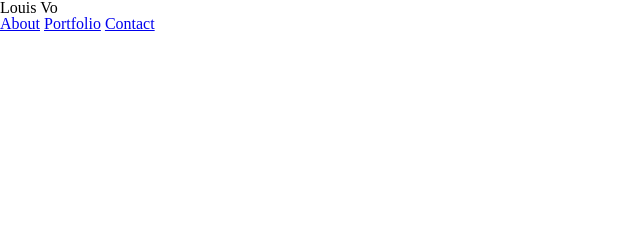
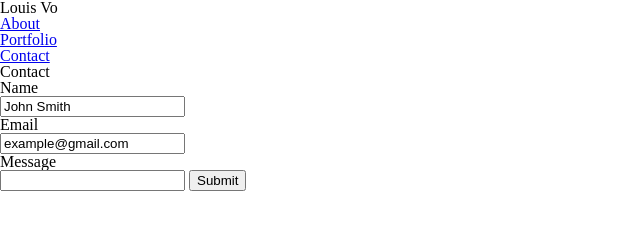
Before and after one commit to volouis/Basic-Portfolio, a plain HTML site: page contact.html in a window 1280 px wide. Shown: the whole page, without its empty margins (0-640 px from the left). Drawn offline with Linux system fonts and the light colour scheme.

Commit message:
add inputs and buttons and list

```diff
--- a/contact.html
+++ b/contact.html
@@ -1,5 +1,5 @@
 <!DOCTYPE html>
-<html>
+<html lang="en">
 <head>
     <meta charset="utf-8" />
     <meta http-equiv="X-UA-Compatible" content="IE=edge">
@@ -13,14 +13,22 @@
     </Header>
 
     <nav id="navigate">
-        <a href="index.html">About</a>
-        <a href="portfolio.html">Portfolio</a>
-        <a href="contact.html">Contact</a>
+        <ul>
+            <li><a href="index.html">About</a></li>
+            <li><a href="portfolio.html">Portfolio</a></li>
+            <li><a href="contact.html">Contact</a></li>
+        </ul>
     </nav>
 
     <section id="page_info">
-
-
+        <h2>Contact</h2>
+        <p>Name</p>
+        <input type="text" value="John Smith">
+        <p>Email</p>
+        <input type="text" value="example@gmail.com">
+        <p>Message</p>
+        <input type="text">
+        <button type="button">Submit</button>
 
     </section>
 
```
Also changed, not shown: index.html (+7 -5 lines), portfolio.html (+9 -4 lines), assets/images/profile.jpeg (added).
